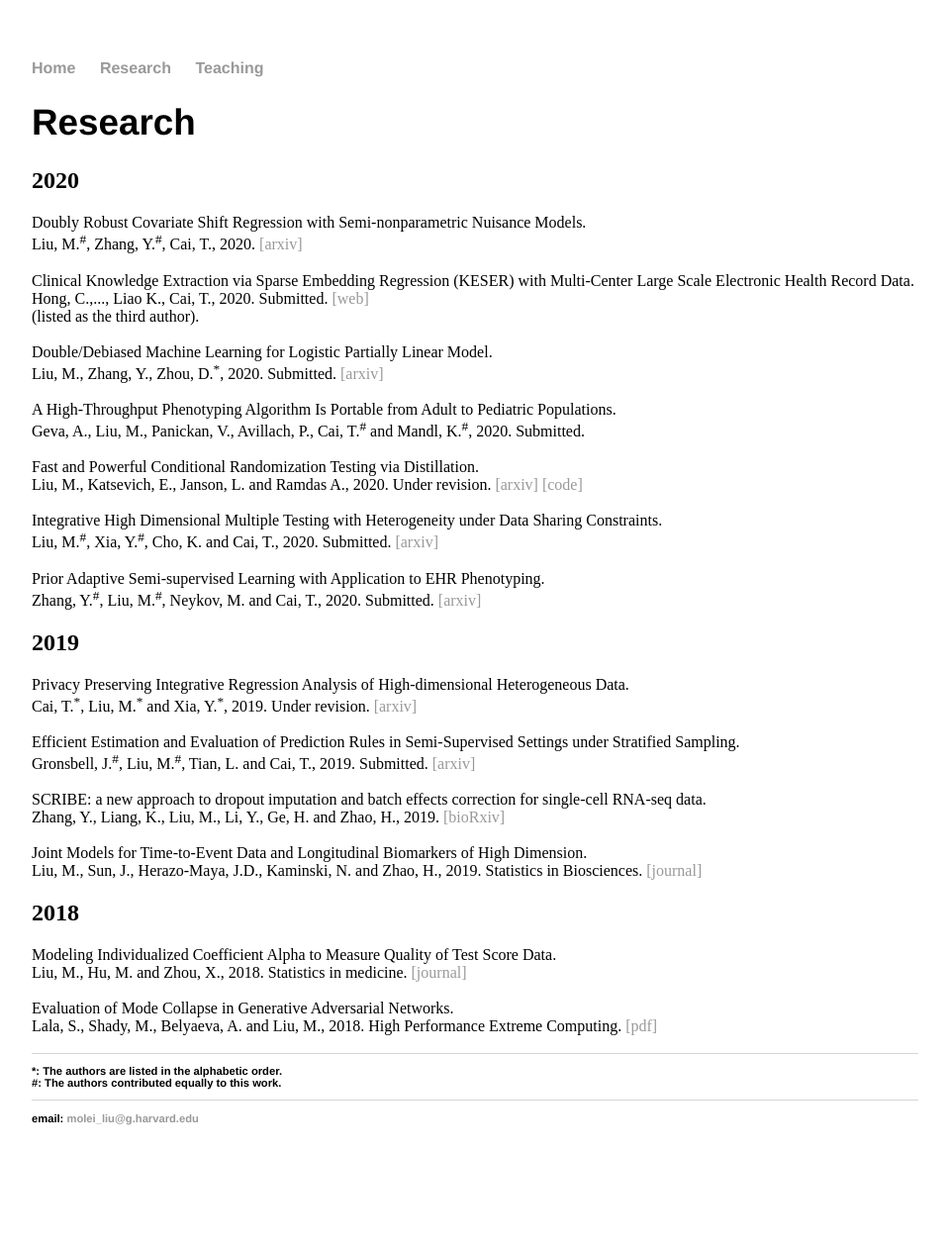
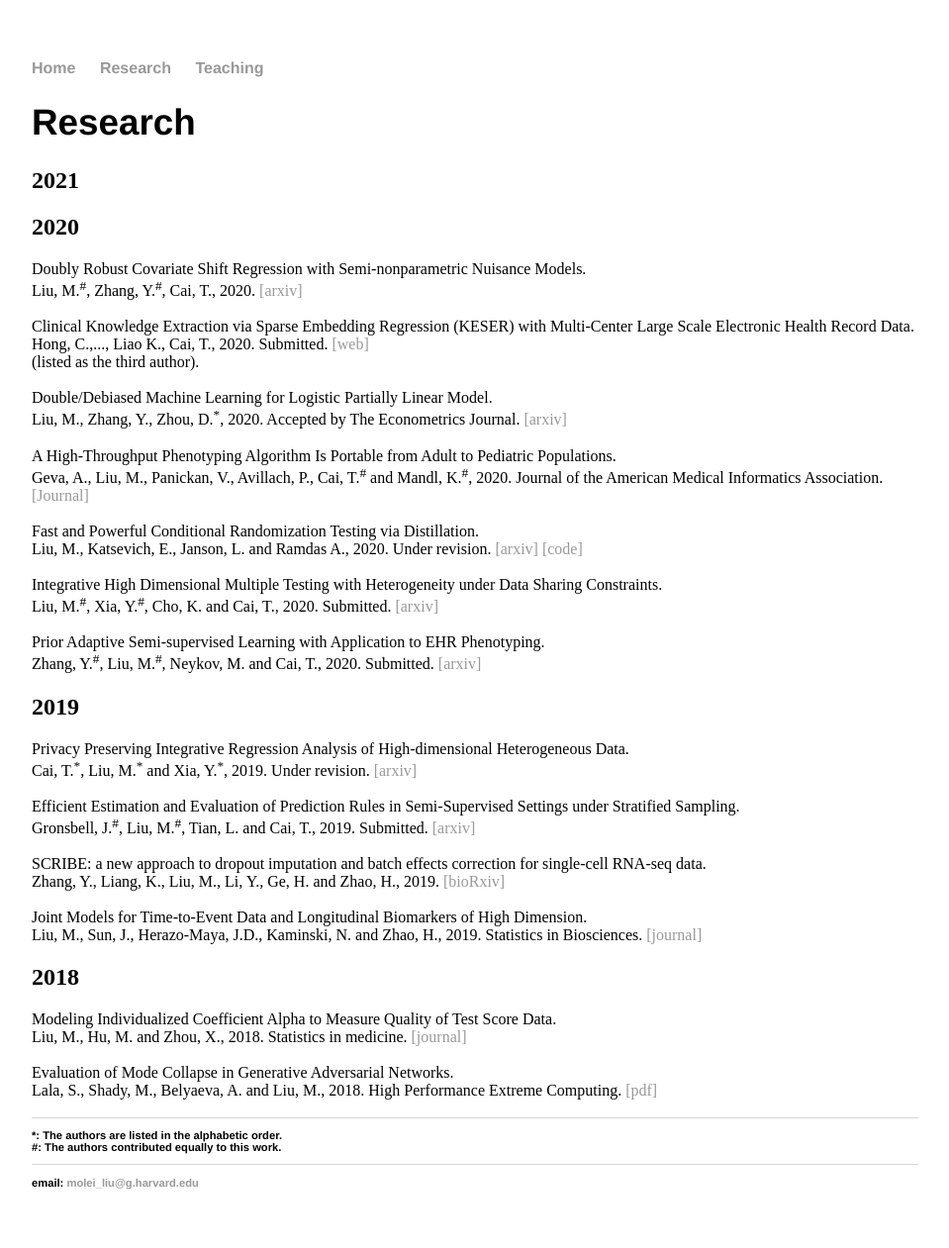
Before and after one commit to moleibobliu/moleibobliu.github.io, a Jekyll site: the page built from pub/index.html, in a window 1280 px wide. Shown: the whole page at 99% size, without its empty margins (160-1119 px from the left). Built offline with Jekyll 4.4.1, drawn with Linux system fonts in a browser that asks for light colours; before the commit the page ends 1196 px from its top, so only the background shows below that.

Commit message:
Update index.html

```diff
--- a/pub/index.html
+++ b/pub/index.html
@@ -4,6 +4,9 @@ title: Molei Liu
 ---
 <div class="blurb">
 	<h1> Research </h1>
+	<h2> 2021 </h2>
+
+
 	<h2> 2020 </h2>
 
 	Doubly Robust Covariate Shift Regression with Semi-nonparametric Nuisance Models.
@@ -16,11 +19,12 @@ title: Molei Liu
 	<br \>
 
 	<br \> Double/Debiased Machine Learning for Logistic Partially Linear Model.
-	<br \>  Liu, M., Zhang, Y., Zhou, D.<sup>*</sup>, 2020. Submitted. <a href="https://arxiv.org/abs/2009.14461"> [arxiv] </a>
+	<br \>  Liu, M., Zhang, Y., Zhou, D.<sup>*</sup>, 2020. Accepted by The Econometrics Journal. <a href="https://arxiv.org/abs/2009.14461"> [arxiv] </a>
 	<br \>
 
 	<br \>  A High-Throughput Phenotyping Algorithm Is Portable from Adult to Pediatric Populations.
-	<br \>  Geva, A., Liu, M., Panickan, V., Avillach, P., Cai, T.<sup>#</sup> and Mandl, K.<sup>#</sup>, 2020. Submitted.
+	<br \>  Geva, A., Liu, M., Panickan, V., Avillach, P., Cai, T.<sup>#</sup> and Mandl, K.<sup>#</sup>, 2020. Journal of the American Medical Informatics Association.
+	        <a href="https://academic.oup.com/jamia/advance-article-abstract/doi/10.1093/jamia/ocaa343/6140019"> [Journal] </a>
 	<br \>
 
 	<br \>  Fast and Powerful Conditional Randomization Testing via Distillation.
```
